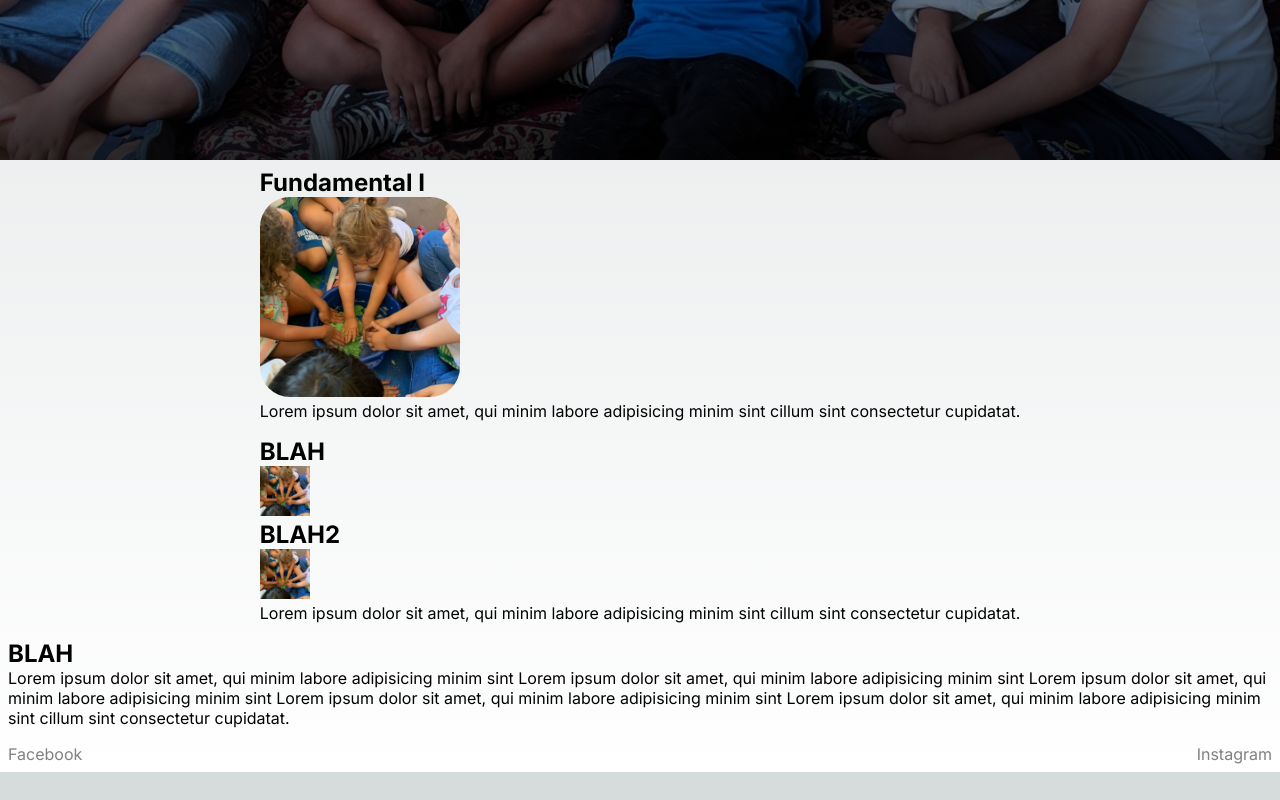
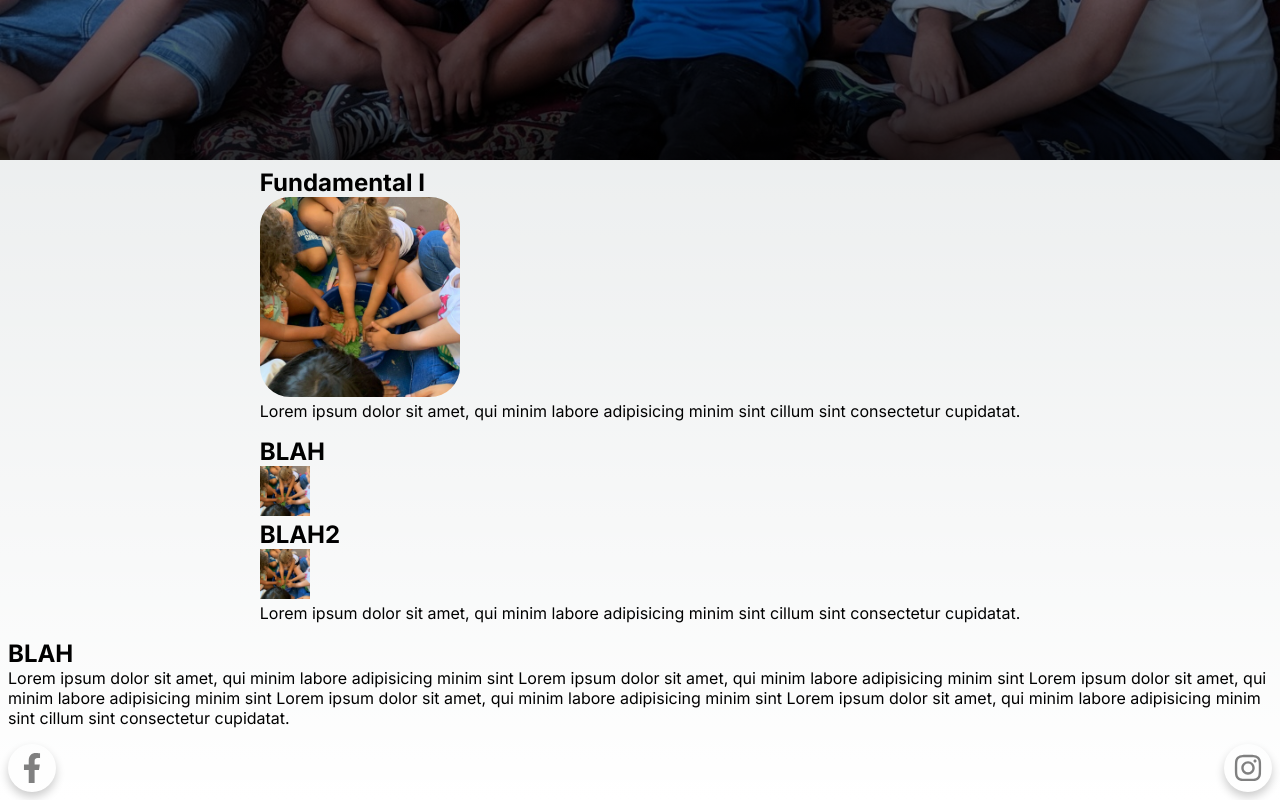
Before and after one commit to taleshrocha/school-model, a Next.js app: page / in a window 1280 px wide. Shown: the part 640-1440 px from the top of the page. Before the commit the page ends 1412 px from the top, so only its background shows below. Built offline with nearby package versions, Linux system fonts and the light colour scheme.

Commit message:
NavBar trasitions

```diff
--- a/src/components/Footer.jsx
+++ b/src/components/Footer.jsx
@@ -1,10 +1,35 @@
-import styles from "../styles/components/Footer.module.css"
+import styles from "../styles/components/Footer.module.css";
+import {
+  FaFacebookF as FacebookLogoIcon ,
+  FaInstagram as InstagramLogoIcon
+} from 'react-icons/fa'
+import Link from "next/link";
 
-export default  function Footer() {
+export default function Footer() {
   return (
-  <footer className={styles.footer}>
-      <p>Facebook</p>
-      <p>Instagram</p>
-  </footer>
-  )
+    <footer className={styles.footer}>
+      <LinkButton
+        Icon={FacebookLogoIcon}
+        href={"https://www.google.com"}
+      />
+
+      <LinkButton
+        Icon={InstagramLogoIcon}
+        href={"https://www.google.com"}
+      />
+    </footer>
+  );
 }
+
+function LinkButton({ Icon, href }) {
+  return (
+    <Link
+      className={styles.linkButton}
+      href={href}
+    >
+      <Icon
+        size={30}
+      />
+    </Link>
+  );
+}
--- a/src/components/NavBar.jsx
+++ b/src/components/NavBar.jsx
@@ -2,16 +2,39 @@
 import styles from "../styles/components/NavBar.module.css";
 import {
   AiOutlineMenu as MenuIcon,
-AiFillCloseCircle as CloseIcon
+  AiFillCloseCircle as CloseIcon
 } from "react-icons/ai";
-import { useState } from "react";
+import { useEffect, useState } from "react";
 import Image from "next/image";
 
 export default function NavBar() {
   const [isMenuClicked, setIsMenuClicked] = useState(false);
+  const [isScrollDown, setIsScrollDown] = useState(false);
+
+  useEffect(() => {
+    let lastScrollTop = window.pageYOffset || document.documentElement.scrollTop;
+
+    const handleScroll = () => {
+      const currentScrollTop = window.pageYOffset || document.documentElement.scrollTop;
+
+      if (currentScrollTop > lastScrollTop) {
+        setIsScrollDown(true);
+      }
+      else setIsScrollDown(false)
+
+      lastScrollTop = currentScrollTop;
+    };
+
+    window.addEventListener('scroll', handleScroll);
+
+    console.log(isScrollDown);
+    return () => {
+      window.removeEventListener('scroll', handleScroll);
+    };
+  }, [isScrollDown]);
 
   return (
-    <nav className={`${styles.navBar} ${isMenuClicked && styles.clicked}`}>
+    <nav className={`${styles.navBar} ${isMenuClicked && styles.clicked} ${isScrollDown && styles.scrollDown}`}>
       <div>
         <Image
           src="/logo.png"
@@ -19,7 +42,7 @@ export default function NavBar() {
           height={50}
           width={50}
           quality={100}
-          unoptimized = {true}
+          unoptimized={true}
         />
         <button onClick={() => setIsMenuClicked(!isMenuClicked)}>
           {isMenuClicked ? (
--- a/src/styles/components/Footer.module.css
+++ b/src/styles/components/Footer.module.css
@@ -6,3 +6,14 @@
   padding: 0.5rem;
   color: gray;
 }
+
+.linkButton {
+  display: flex;
+  justify-content: center;
+  align-items: center;
+  border-radius: 100%;
+  height: 3rem;
+  aspect-ratio: 1/1;
+
+  box-shadow:  0 5px 10px rgba(0, 0, 0, 0.2);
+}
--- a/src/styles/components/NavBar.module.css
+++ b/src/styles/components/NavBar.module.css
@@ -1,12 +1,20 @@
 .navBar {
   position: fixed;
+  visibility: visible;
 
+  opacity: 1;
+  top: 0;
   height: 4rem;
   width: 100%;
   padding: 1rem;
   z-index: 5;
 
   transition: all 0.5s ease-out;
+}
+
+.navBar.scrollDown {
+  opacity: 0;
+  visibility: hidden;
 }
 
 .navBar.clicked {
@@ -19,7 +27,6 @@
   justify-content: space-between;
   align-items: center;
   width: 100%;
-
 }
 
 .navBar button {
```
